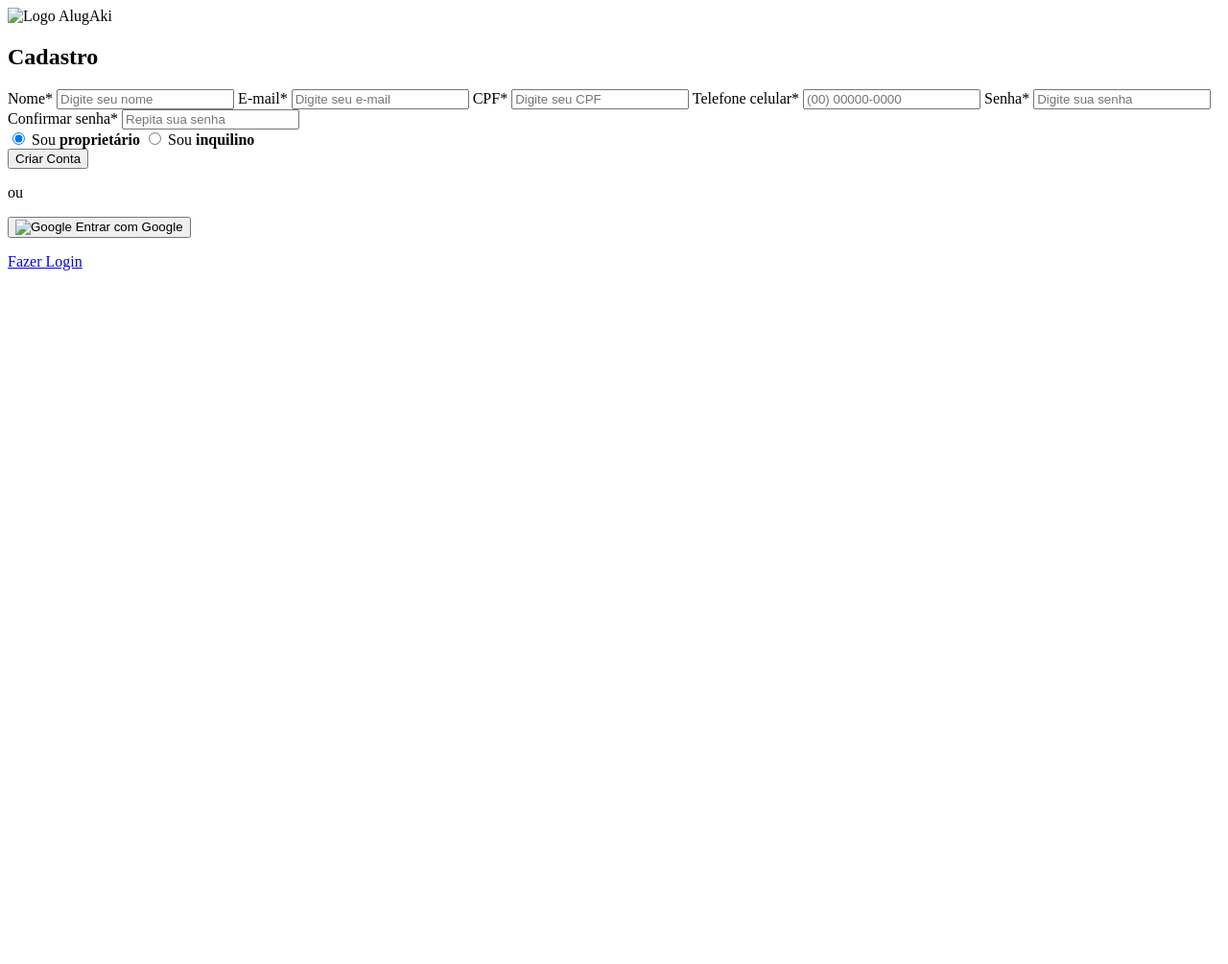
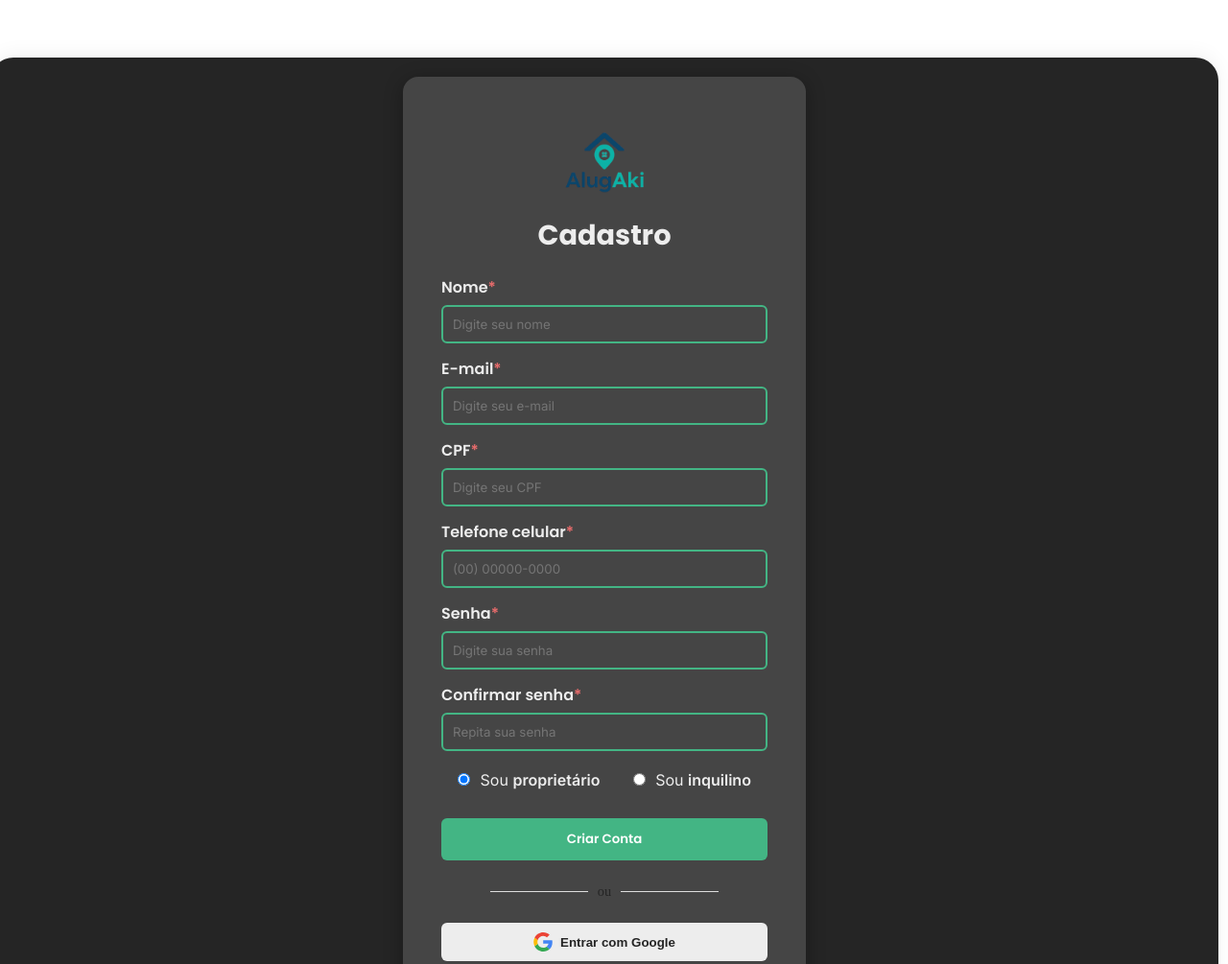
Before and after one commit to RodrigoBolgheroni/AlugAki, a plain HTML site: page pages/cadastro.html in a window 1280 px wide. Shown: the top 1005 px of the page at 96% size. Before the commit the page ends 800 px from the top, so only its background shows below. Drawn offline with Linux system fonts and the light colour scheme; the site is published under a folder, as on GitHub Pages, so addresses that start at the root find nothing.

Commit message:
fix: ajuste de caminhos de arquivos

```diff
--- a/pages/cadastro.html
+++ b/pages/cadastro.html
@@ -4,13 +4,13 @@
     <meta charset="UTF-8">
     <meta name="viewport" content="width=device-width, initial-scale=1.0">
     <title>Login - AlugAki</title>
-    <link rel="stylesheet" href="/assets/css/style.css">
+    <link rel="stylesheet" href="../assets/css/style.css">
 </head>
 <body>
     <main class="main-login">
         <div class="div-login">
             <div class="login-box">
-                <img src="/assets/image/logo.png" alt="Logo AlugAki" class="logo-login">
+                <img src="../assets/image/logo.png" alt="Logo AlugAki" class="logo-login">
 
                 <h2 class="titulo-login">Cadastro</h2>
 
@@ -47,11 +47,11 @@
                     </div>
 
                     <button type="button" class="btn-google">
-                        <img src="/assets/image/google-icon.svg" alt="Google" class="google-icon">
+                        <img src="../assets/image/google-icon.svg" alt="Google" class="google-icon">
                         Entrar com Google
                     </button>
                     <p class="subtitulo-login">
-                        <a href="/index.html" class="link-criar-conta">Fazer Login</a>
+                        <a href="../index.html" class="link-criar-conta">Fazer Login</a>
                     </p>
                 </form>
             </div>
```
Also changed, not shown: pages/home.html (+6 -5 lines), pages/recuperarSenha.html (+3 -3 lines), modals/style.css (line endings or trailing spaces).
